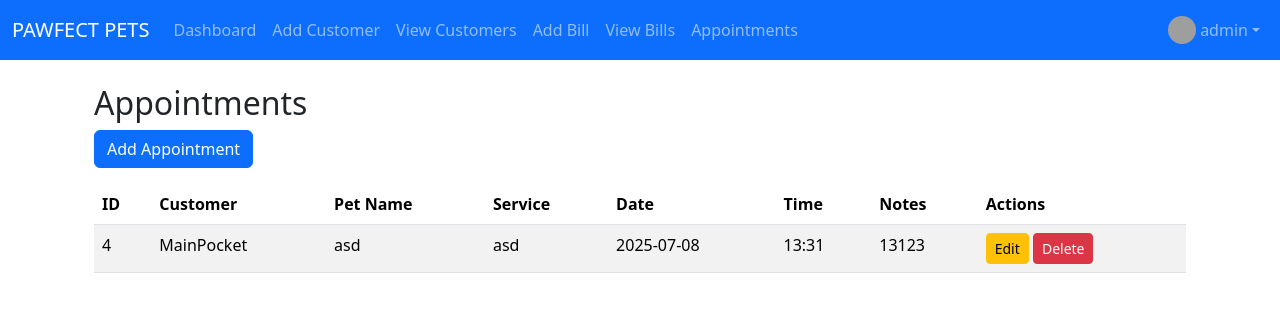
After one commit to ragshas/petgrooming-admin, a Flask app: page /appointments in a window 1280 px wide. The commit adds this page. Shown: the top 312 px of the page. Run offline with Flask 3, Linux system fonts and the light colour scheme; a user stored in the database is signed in; data comes from the database, SQL or seed files in the repository; both versions use the stored data as it was after the commit; grey boxes are pictures that could not be loaded.

Commit message:
Added clickable links from dasboard and added appoinments

```diff
--- a/app.py
+++ b/app.py
@@ -1,8 +1,9 @@
 from flask import Flask
 from customers import customers_bp
-from bills import bills_bp
 from auth import auth_bp
 from dashboard import dashboard_bp
+from appointments import appointments_bp
+from bills import bills_bp
 
 app = Flask(__name__)
 app.secret_key = 'your_secret_key_here'  # Change this to a strong secret key
@@ -12,6 +13,8 @@ app.register_blueprint(auth_bp)
 app.register_blueprint(customers_bp)
 app.register_blueprint(bills_bp)
 app.register_blueprint(dashboard_bp)
+app.register_blueprint(appointments_bp)
+
 
 if __name__ == '__main__':
     app.run(debug=True)
--- /dev/null
+++ b/appointments.py
@@ -0,0 +1,87 @@
+from flask import Blueprint, render_template, request, redirect, url_for, flash
+from db import get_db
+from decorators import login_required
+
+appointments_bp = Blueprint('appointments', __name__)
+
+@appointments_bp.route('/appointments')
+@login_required
+def list_appointments():
+    conn = get_db()
+    c = conn.cursor()
+    c.execute('''
+        SELECT a.id, c.name, a.pet_name, a.service, a.date, a.time, a.notes
+        FROM appointments a
+        JOIN customers c ON a.customer_id = c.id
+        ORDER BY a.date, a.time
+    ''')
+    appointments = c.fetchall()
+    conn.close()
+    return render_template('appointments/list.html', appointments=appointments)
+
+@appointments_bp.route('/appointments/add', methods=['GET', 'POST'])
+@login_required
+def add_appointment():
+    conn = get_db()
+    c = conn.cursor()
+    c.execute('SELECT id, name FROM customers')
+    customers = c.fetchall()
+    if request.method == 'POST':
+        customer_id = request.form['customer_id']
+        pet_name = request.form['pet_name']
+        service = request.form['service']
+        date = request.form['date']
+        time = request.form['time']
+        notes = request.form['notes']
+        c.execute('''
+            INSERT INTO appointments (customer_id, pet_name, service, date, time, notes)
+            VALUES (?, ?, ?, ?, ?, ?)
+        ''', (customer_id, pet_name, service, date, time, notes))
+        conn.commit()
+        conn.close()
+        flash('Appointment added successfully!', 'success')
+        return redirect(url_for('appointments.list_appointments'))
+    conn.close()
+    return render_template('appointments/add.html', customers=customers)
+
+@appointments_bp.route('/appointments/edit/<int:id>', methods=['GET', 'POST'])
+@login_required
+def edit_appointment(id):
+    conn = get_db()
+    c = conn.cursor()
+    c.execute('SELECT id, name FROM customers')
+    customers = c.fetchall()
+    c.execute('SELECT * FROM appointments WHERE id = ?', (id,))
+    appointment = c.fetchone()
+    if not appointment:
+        flash('Appointment not found.', 'danger')
+        return redirect(url_for('appointments.list_appointments'))
+    if request.method == 'POST':
+        customer_id = request.form['customer_id']
+        pet_name = request.form['pet_name']
+        service = request.form['service']
+        date = request.form['date']
+        time = request.form['time']
+        notes = request.form['notes']
+        c.execute('''
+            UPDATE appointments
+            SET customer_id=?, pet_name=?, service=?, date=?, time=?, notes=?
+            WHERE id=?
+        ''', (customer_id, pet_name, service, date, time, notes, id))
+        conn.commit()
+        conn.close()
+        flash('Appointment updated successfully!', 'success')
+        return redirect(url_for('appointments.list_appointments'))
+    conn.close()
+    return render_template('appointments/edit.html', appointment=appointment, customers=customers)
+
+@appointments_bp.route('/appointments/delete/<int:id>', methods=['POST'])
+@login_required
+def delete_appointment(id):
+    conn = get_db()
+    c = conn.cursor()
+    c.execute('DELETE FROM appointments WHERE id = ?', (id,))
+    conn.commit()
+    conn.close()
+    flash('Appointment deleted.', 'success')
+    return redirect(url_for('appointments.list_appointments'))
--- /dev/null
+++ b/templates/appointments/list.html
@@ -0,0 +1,49 @@
+{% extends 'base.html' %}
+{% block content %}
+<div class="container mt-4">
+  <h2>Appointments</h2>
+  <a href="{{ url_for('appointments.add_appointment') }}" class="btn btn-primary mb-3">Add Appointment</a>
+
+  {% with messages = get_flashed_messages(with_categories=true) %}
+    {% if messages %}
+      {% for category, message in messages %}
+        <div class="alert alert-{{ category }}">{{ message }}</div>
+      {% endfor %}
+    {% endif %}
+  {% endwith %}
+
+  <table class="table table-striped">
+    <thead>
+      <tr>
+        <th>ID</th>
+        <th>Customer</th>
+        <th>Pet Name</th>
+        <th>Service</th>
+        <th>Date</th>
+        <th>Time</th>
+        <th>Notes</th>
+        <th>Actions</th>
+      </tr>
+    </thead>
+    <tbody>
+      {% for a in appointments %}
+      <tr>
+        <td>{{ a[0] }}</td>
+        <td>{{ a[1] }}</td>
+        <td>{{ a[2] }}</td>
+        <td>{{ a[3] }}</td>
+        <td>{{ a[4] }}</td>
+        <td>{{ a[5] }}</td>
+        <td>{{ a[6] }}</td>
+        <td>
+          <a href="{{ url_for('appointments.edit_appointment', id=a[0]) }}" class="btn btn-sm btn-warning">Edit</a>
+          <form action="{{ url_for('appointments.delete_appointment', id=a[0]) }}" method="post" style="display:inline;">
+            <button type="submit" class="btn btn-sm btn-danger" onclick="return confirm('Delete this appointment?');">Delete</button>
+          </form>
+        </td>
+      </tr>
+      {% endfor %}
+    </tbody>
+  </table>
+</div>
+{% endblock %}
--- a/templates/base.html
+++ b/templates/base.html
@@ -1,5 +1,6 @@
 <!DOCTYPE html>
 <html lang="en">
+
 <head>
   <meta charset="UTF-8" />
   <meta name="viewport" content="width=device-width, initial-scale=1" />
@@ -8,6 +9,7 @@
   <!-- Bootstrap CSS -->
   <link href="https://cdn.jsdelivr.net/npm/bootstrap@5.3.3/dist/css/bootstrap.min.css" rel="stylesheet" />
 </head>
+
 <body>
 
   {% if request.endpoint == 'auth.login' %}
@@ -41,11 +43,20 @@
           <li class="nav-item">
             <a class="nav-link" href="/bills">View Bills</a>
           </li>
+          <!-- example inside <ul class="nav flex-column"> -->
+          <li class="nav-item">
+            <a class="nav-link" href="{{ url_for('appointments.list_appointments') }}">
+              <i class="bi bi-calendar"></i> Appointments
+            </a>
+          </li>
+
         </ul>
         <ul class="navbar-nav ms-auto">
           <li class="nav-item dropdown">
-          <a class="nav-link dropdown-toggle d-flex align-items-center" href="#" id="userDropdown" role="button" data-bs-toggle="dropdown" aria-expanded="false">
-            <img src="https://cdn-icons-png.flaticon.com/512/149/149071.png" alt="User" width="28" height="28" class="rounded-circle me-1">
+            <a class="nav-link dropdown-toggle d-flex align-items-center" href="#" id="userDropdown" role="button"
+              data-bs-toggle="dropdown" aria-expanded="false">
+              <img src="https://cdn-icons-png.flaticon.com/512/149/149071.png" alt="User" width="28" height="28"
+                class="rounded-circle me-1">
               {{ session['username'] if session['username'] else 'User' }}
             </a>
             <ul class="dropdown-menu dropdown-menu-end" aria-labelledby="userDropdown">
@@ -80,4 +91,5 @@
   <!-- Bootstrap JS Bundle -->
   <script src="https://cdn.jsdelivr.net/npm/bootstrap@5.3.3/dist/js/bootstrap.bundle.min.js"></script>
 </body>
+
 </html>
```
Also changed, not shown: bills.py (+17 -0 lines), customers.py (+14 -0 lines), dashboard.py (+14 -1 lines), init_db.py (+20 -0 lines), templates/appointments/add.html (added, +38 -0 lines), templates/appointments/edit.html (added, +38 -0 lines), templates/bills/detail.html (added, +15 -0 lines), templates/customers/detail.html (added, +53 -0 lines), templates/dashboard.html (+62 -2 lines), database.db. Lines whose indentation alone changed are shown as unchanged.
